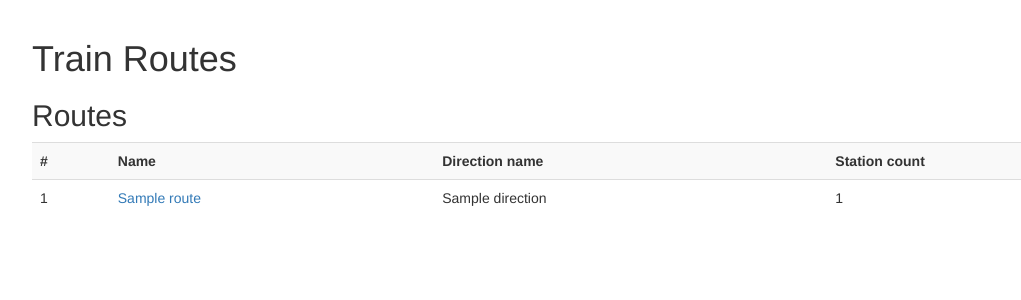
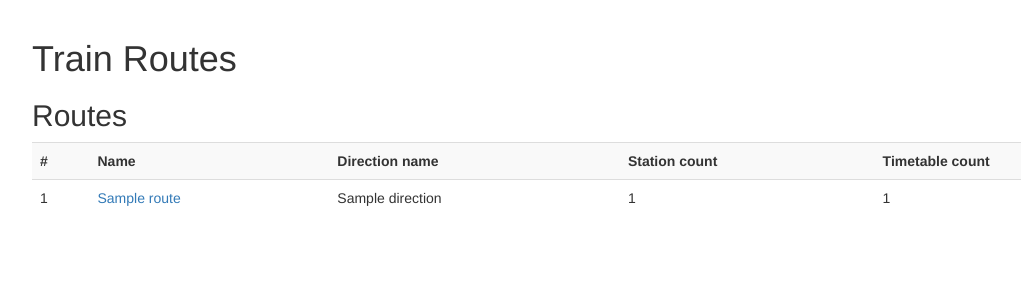
Before and after one commit to ilyanadelyaev/yandex-test, a Django app: page /route/ in a window 1280 px wide. Shown: the part 51-351 px from the top of the page, without its empty margins (38-1059 px from the left). Run offline with Django 3.2, Linux system fonts and the light colour scheme; tables that the repository leaves empty hold one stand-in row (values such as "Sample post"); some libraries are stand-ins or nearby versions.

Commit message:
www: add route travel time

```diff
--- a/api/views.py
+++ b/api/views.py
@@ -1,7 +1,8 @@
 import json
 
+import django.db.models
+
 import django.http
-import django.core.serializers
 
 import core.models
 import core.logic
@@ -35,7 +36,12 @@ def _route_dict(o):
         'id': o.id,
         'name': o.name,
         'direction': {'id': o.direction.id, 'name': o.direction.name},
-        'station_count': o.routestation_set.count()
+        'travel_time': str(
+            o.routestation_set.aggregate(django.db.models.Sum('move_time'))['move_time__sum'] + \
+            o.routestation_set.aggregate(django.db.models.Sum('wait_time'))['wait_time__sum']
+        ),
+        'station_count': o.routestation_set.count(),
+        'timetable_count': o.timetable_set.count(),
     }
 
 def _routestation_dict(o):
--- a/templates/www/route.html
+++ b/templates/www/route.html
@@ -3,6 +3,7 @@
 {% block content %}
     <h2>Route "<span id="name"></span>"</h2>
     <div>Direction: "<span id="direction"></span>"</div>
+    <div>Travel time: <span id="travel_time"></span></div>
 
     <h3>Stations</h3>
     <table id="stations" class="table table-striped">
@@ -33,6 +34,7 @@
             $.getJSON('/api/route/{{pk}}/', function( o ) {
                 $('#name').text( o.name );
                 $('#direction').text( o.direction.name );
+                $('#travel_time').text( o.travel_time );
                 $('#obj_id').text( o.id );
                 $.each( o.routesstation, function( i, rs ) {
                     $('#stations').append('<tr><td>' + rs.station.id
--- a/templates/www/routes_list.html
+++ b/templates/www/routes_list.html
@@ -9,6 +9,7 @@
             <th>Name</th>
             <th>Direction name</th>
             <th>Station count</th>
+            <th>Timetable count</th>
         </tr>
     </table>
 {% endblock %}
@@ -20,7 +21,7 @@
                 $.each( data, function( i, o ) {
                     $('#table').append('<tr><td>' + o.id + '</td><td><a href="/route/' + o.id + '">'
                         + o.name + '</a></td><td>' + o.direction.name + '</td><td>'
-                        + o.station_count + '</td></tr>');
+                        + o.station_count + '</td><td>' + o.timetable_count + '</td></tr>');
                 });
             });
         });
```
